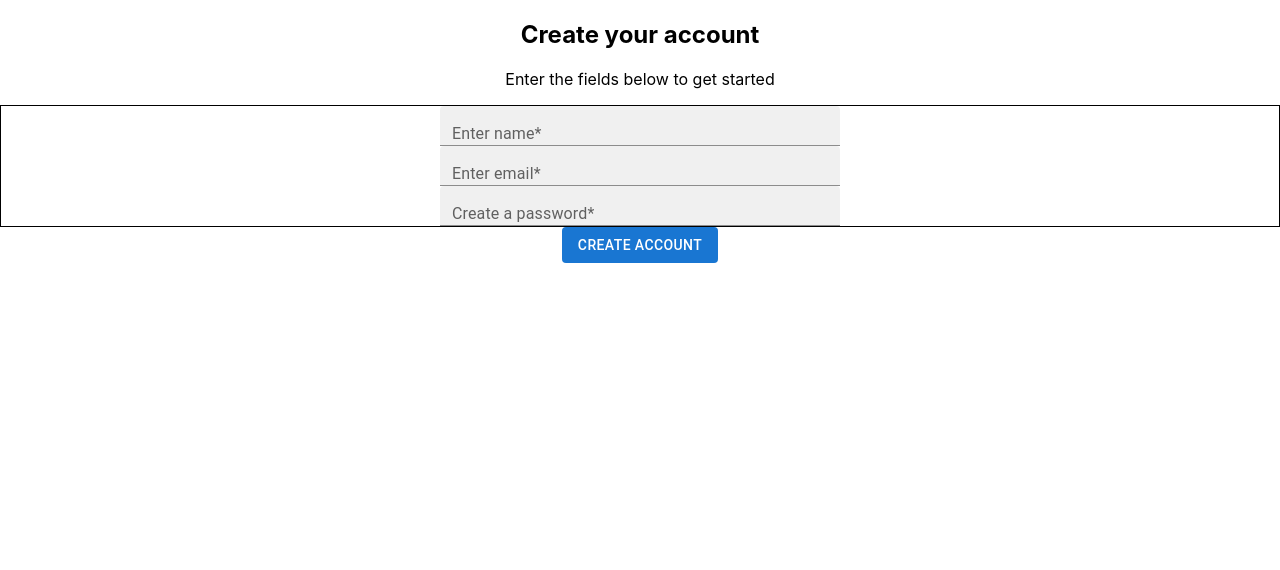
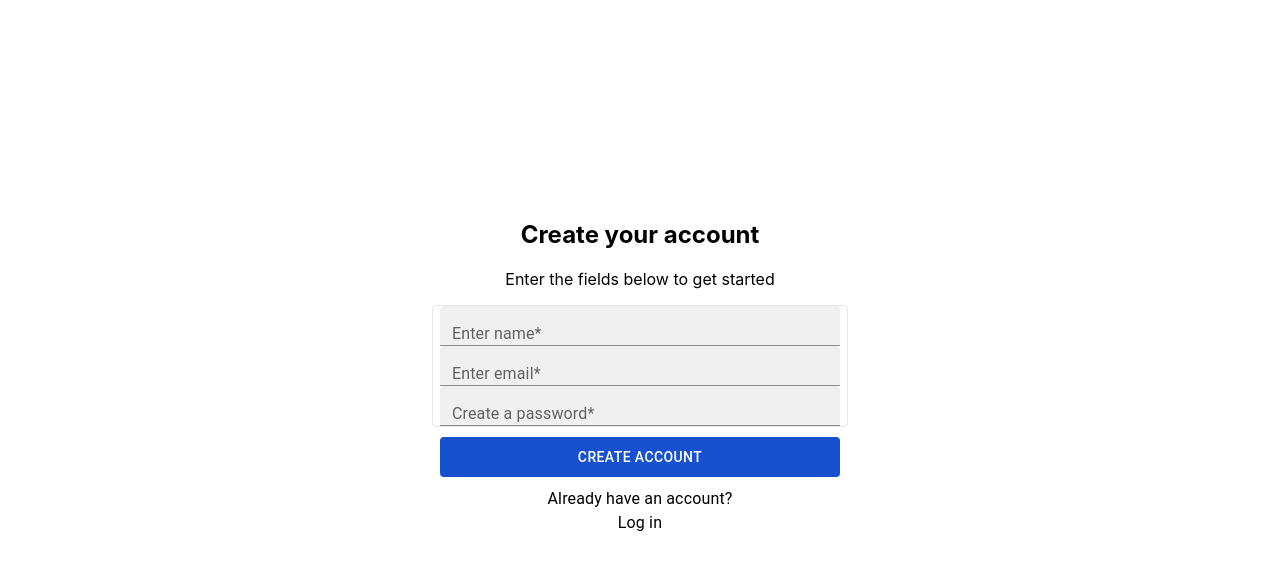
Before and after one commit to infoInk/frontend.github.io, a React (Create React App) app: page / in a window 1280 px wide. Shown: the top 570 px of the page. Built offline with nearby package versions, Linux system fonts and the light colour scheme.

Commit message:
sign_up wip

```diff
--- a/package.json
+++ b/package.json
@@ -38,5 +38,8 @@
       "last 1 firefox version",
       "last 1 safari version"
     ]
+  },
+  "devDependencies": {
+    "node-sass": "^7.0.3"
   }
 }
--- a/src/pages/sign_up.jsx
+++ b/src/pages/sign_up.jsx
@@ -2,20 +2,22 @@ import React from 'react'
 import TextField from '@mui/material/TextField';
 import Box from '@mui/material/Box';
 import Button from '@mui/material/Button'
+import Typography from '@mui/material/Typography'
 import '../styles/index.scss'
 
 function sign_up() {
   return (
-    <div>
-
+    <div >
+        <Box sx={{py:'200px'}}>
         <h2>Create your account</h2>
         <p>Enter the fields below to get started</p>
         <Box sx={{ display: 'flex',
         flexDirection: 'column',
         justifyContent: 'center',
         alignItems: 'center' ,
-        border: '1px solid #000000',
-
+        border: '1px solid #E6E6E6',
+        borderRadius:'4px',
+        mx:'432px'
 
         }}>
         <TextField id="outlined-basic" label="Enter name*" variant="filled" sx={{
@@ -30,6 +32,7 @@ function sign_up() {
           height: '40px',
           width: '400px',
 
+
         },
        }} />
        <TextField id="outlined-basic" label="Create a password*" variant="filled" sx={{
@@ -40,8 +43,9 @@ function sign_up() {
        }} />
        </Box>
 
-              <Button variant="contained" disableElevation className='button'>Create Account</Button>
-
+              <Button variant="contained" disableElevation className='button' sx={{my:'10px', backgroundColor:'#1751D0'}}>Create Account</Button>
+              <Typography>Already have an account? <Typography> Log in</Typography></Typography>
+              </Box>
     </div>
   )
 }
--- a/src/styles/index.scss
+++ b/src/styles/index.scss
@@ -1,3 +1,6 @@
+
 .button{
-    color: #1751D0;
+    width: 400px;
+    height: 40px;
+    ;
 }
```
Also changed, not shown: 1 other file (tests, documents, lock files or other folders).
